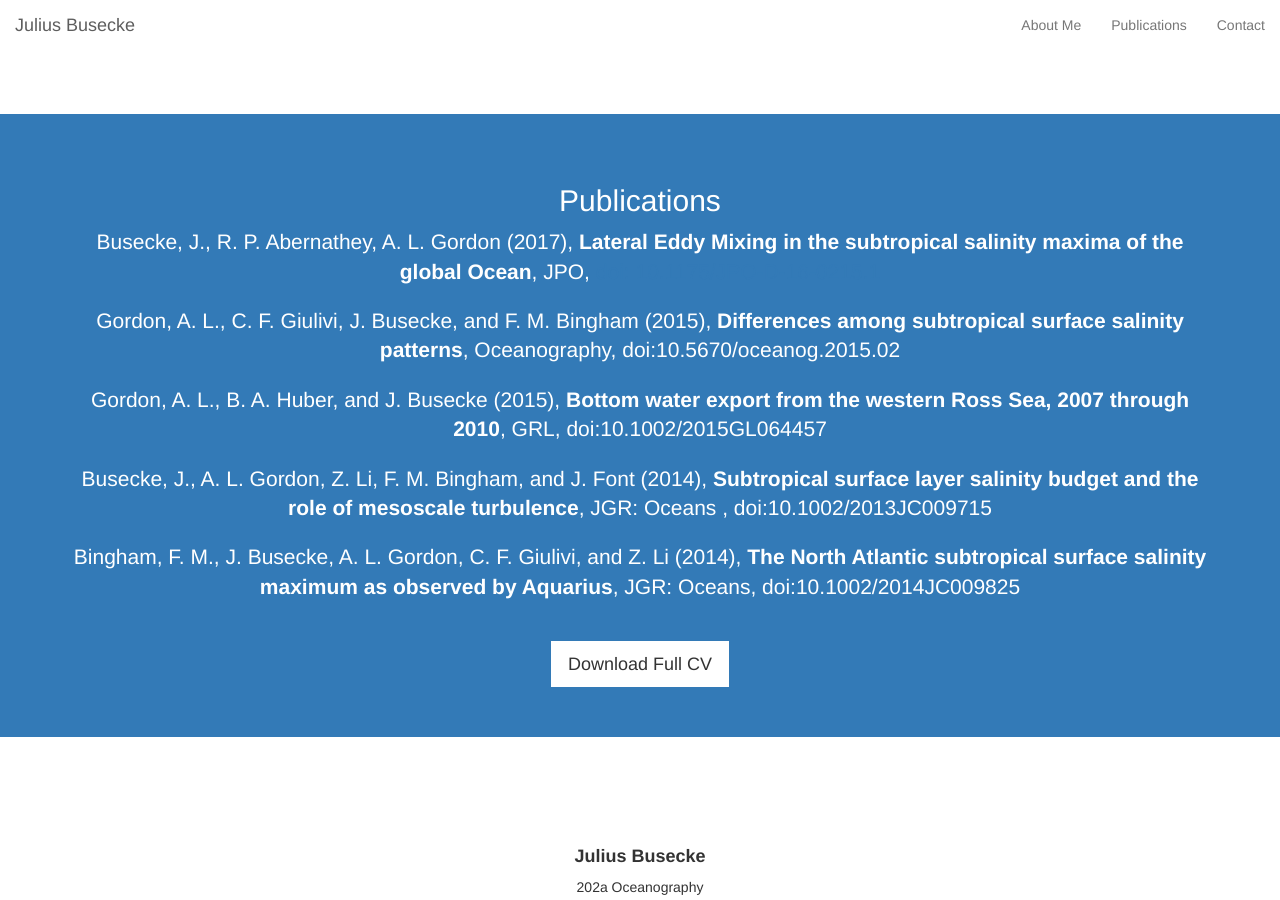
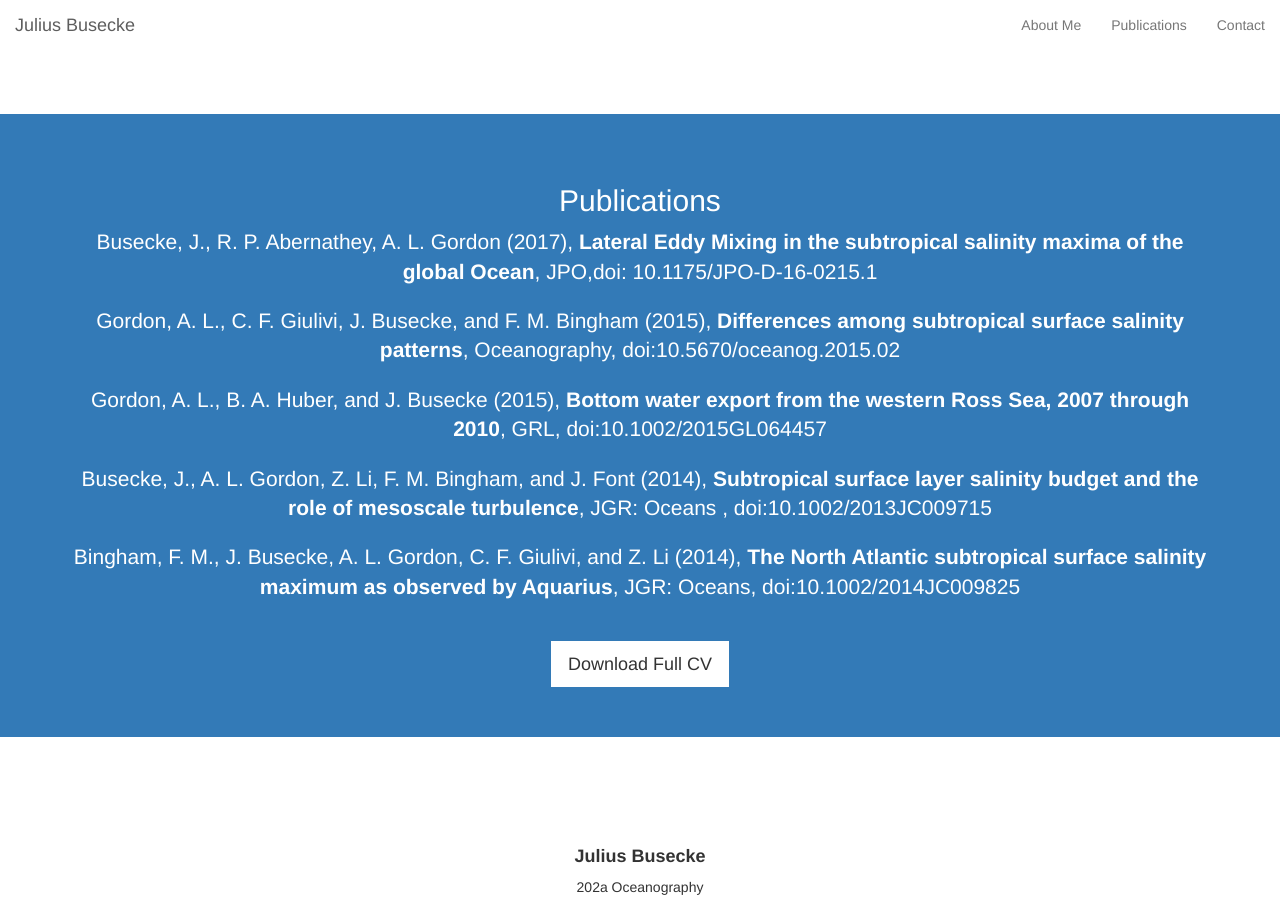
Before and after one commit to jbusecke/jbusecke.github.io, a Jekyll site: the page built from index.html, in a window 1280 px wide and 900 px high, scrolled down 1895 px. Built offline with Jekyll 4.4.1, drawn with Linux system fonts in a browser that asks for light colours; some web fonts are replaced; some of the changed lines change nothing that is shown.

Commit message:
updated pubs and CV

```diff
--- a/index.html
+++ b/index.html
@@ -59,9 +59,10 @@
                     <h2>Publications</h2>
                     <p class="lead">Busecke, J., R. P. Abernathey, A. L. Gordon (2017),
                       <b>Lateral Eddy Mixing in the subtropical salinity maxima
-                        of the global Ocean</b>, JPO,
-                        <a href="http://dx.doi.org/10.1175/JPO-D-16-0215.1">
-                          doi: 10.1175/JPO-D-16-0215.1</a>
+                        of the global Ocean</b>, JPO,doi: 10.1175/JPO-D-16-0215.1
+                        <!-- <a href="http://dx.doi.org/10.1175/JPO-D-16-0215.1">
+                          doi: 10.1175/JPO-D-16-0215.1</a> -->
+                          <!-- Need to adjust the link color for this  -->
                     </p>
 
                     <p class="lead">Gordon, A. L., C. F. Giulivi, J. Busecke, and F. M. Bingham (2015), <b>Differences among subtropical surface salinity patterns</b>, Oceanography, doi:10.5670/oceanog.2015.02 </p>
```
